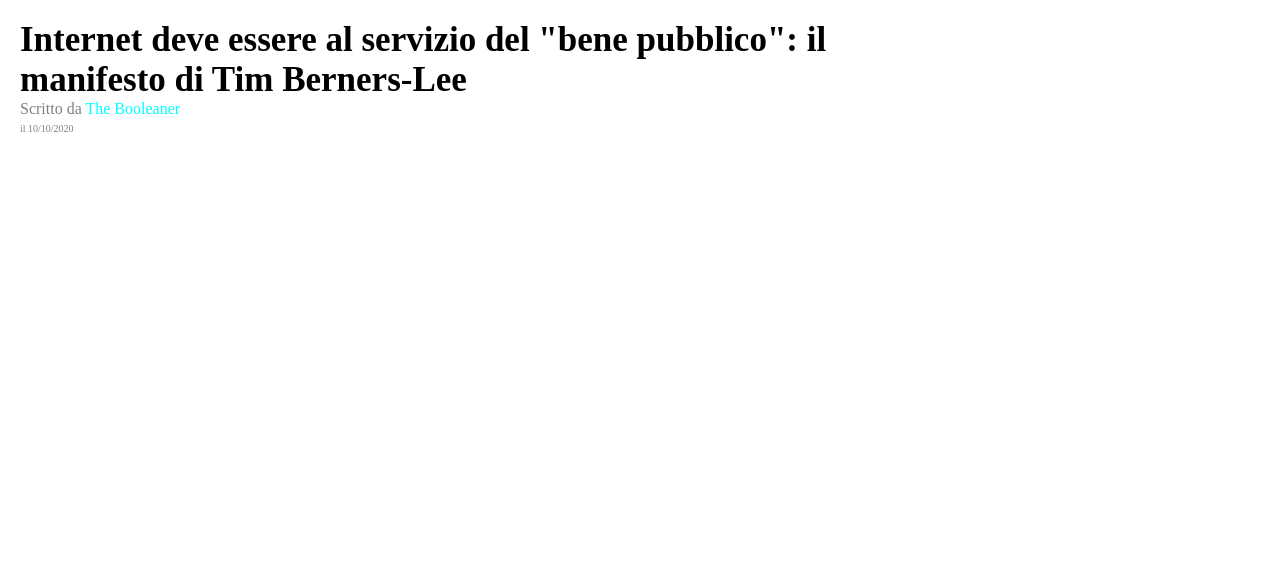
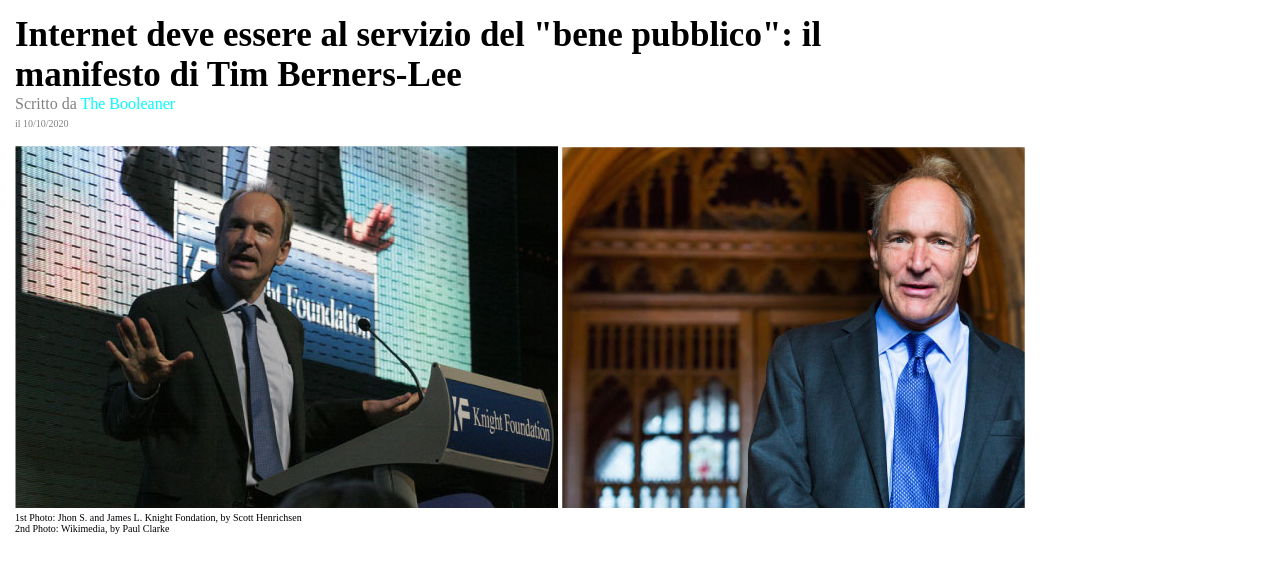
Before and after one commit to Eustache97/html-css-booleaner, a plain HTML site: page index.html in a window 1280 px wide. Shown: the part 100-672 px from the top of the page. Drawn offline with Linux system fonts and the light colour scheme.

Commit message:
le sezioni non sono piu tre ma due,quindi adesso sto finendo la sezione1

```diff
--- a/css/style.css
+++ b/css/style.css
@@ -4,8 +4,8 @@
     box-sizing: border-box;
 }
 .container{
-    width: 95%;
-    padding: 20px;
+    width: 100%;
+    padding: 15px;
 }
  /* HEADER */
  header{
@@ -28,12 +28,17 @@
  }
  .scritto_da{
     color: #808080;
+    margin-bottom: 15px;
  }
- .ente{
+ .info-ente{
     color: #00ffff;
  }
- .data{
+
+ .info-size{
     font-size: 10px;
  }
  /* /section1 */
+ /* section2 *
+
+
  /* /MAIN */
--- a/index.html
+++ b/index.html
@@ -19,18 +19,22 @@
             <div class="container">
               <!-- sezione1 -->
               <section>
-                <h1>Internet deve essere al servizio del "bene pubblico": il <br> manifesto di Tim Berners-Lee</h1>
-                <div class="scritto_da">Scritto da <span class="ente">The Booleaner</span> <br><span class="data">il 10/10/2020</span> </div>
+                 <h1>Internet deve essere al servizio del "bene pubblico": il <br> manifesto di Tim Berners-Lee</h1>
+                 <div class="scritto_da">Scritto da <span class="info-ente">The Booleaner</span> <br><span class="info-size">il 10/10/2020</span> </div>
+                 <img id="berners1" src="img/tim-1.jpg" alt="Tim_Berners-Lee_che_parla">
+                 <img src="img/tim-2.jpg" alt="Tim_Berners-Lee_che_sorride">
+                 <div class="info-size">1st  Photo:  Jhon S. and James L. Knight   Fondation, by Scott Henrichsen
+                     <br>
+                     2nd Photo: Wikimedia, by Paul Clarke
+                 </div>
               </section>
-              <!-- /sezione1 -->
+                 <!-- /sezione1 -->
 
-              <!-- sezione2 -->
-              <section></section>
+                 <!-- sezione2 -->
+              <section>
+
+              </section>
               <!-- /sezione2 -->
-
-              <!-- sezione3 -->
-              <section></section>
-              <!-- /sezione3 -->
             </div>
          </main>
          <!-- /main -->
```
